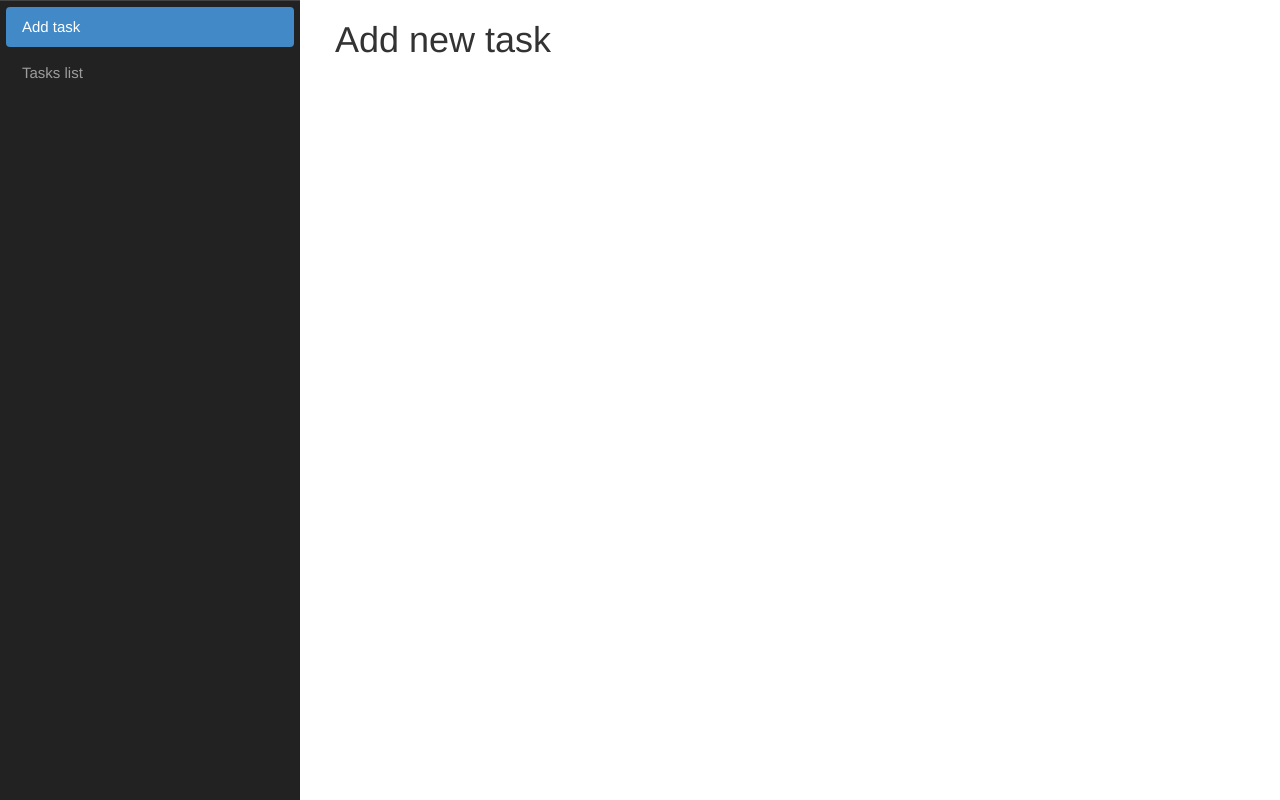
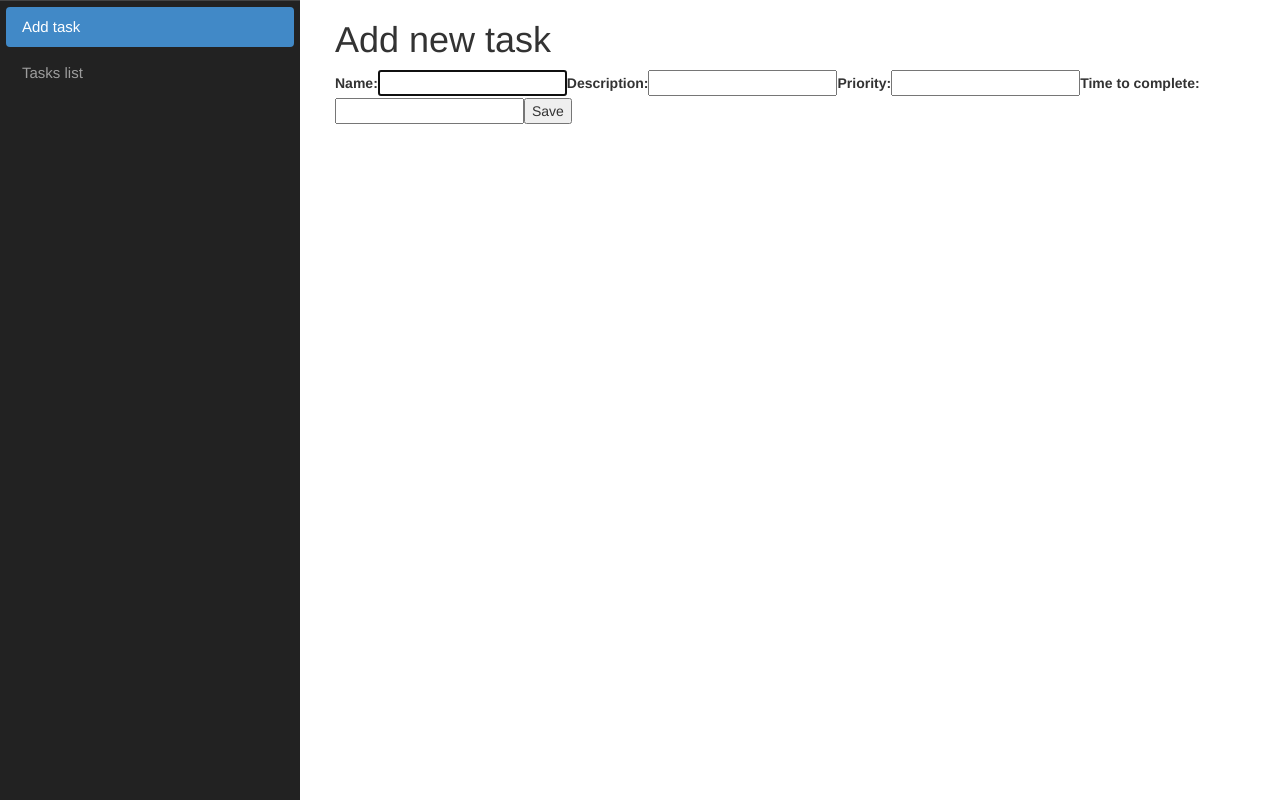
Before and after one commit to NikitaEmelyanov/TasksManager, an Angular app in the folder TasksManager/ClientApp/: page /add-task in a window 1280 px wide. Built offline with nearby package versions, Linux system fonts and the light colour scheme.

Commit message:
Add simple markup for adding tasks

```diff
--- a/TasksManager/ClientApp/src/app/add-task/add-task.component.html
+++ b/TasksManager/ClientApp/src/app/add-task/add-task.component.html
@@ -1 +1,13 @@
 <h1>Add new task</h1>
+
+<form id="add-task-form" (click)="addTask()">
+  <label for="new-task-name">Name:</label>
+  <input id="new-task-name" autofocus>
+  <label for="new-task-description">Description:</label>
+  <input id="new-task-description">
+  <label for="new-task-priority">Priority:</label>
+  <input id="new-task-priority">
+  <label for="new-task-time-to-complete">Time to complete:</label>
+  <input id="new-task-time-to-complete">
+  <input type="submit" id="submit" value="Save" />
+</form>
--- a/TasksManager/ClientApp/src/app/add-task/add-task.component.ts
+++ b/TasksManager/ClientApp/src/app/add-task/add-task.component.ts
@@ -1,8 +1,23 @@
-import { Component } from '@angular/core';
+import { Component, Inject } from '@angular/core';
+import { HttpClient} from '@angular/common/http';
 
 @Component({
   selector: 'app-add-task',
   templateUrl: './add-task.component.html'
 })
 
-export class AddTaskComponent {}
+export class AddTaskComponent {
+  private task: Task;
+  private http: HttpClient;
+
+  public addTask() {
+    /**this.http.post(this.baseUrl + 'api/TasksStorage', JSON.stringify(this.task));**/
+  }
+}
+
+interface Task {
+  name: string;
+  description: string;
+  priority: string;
+  timeToComplete: string;
+}
```
